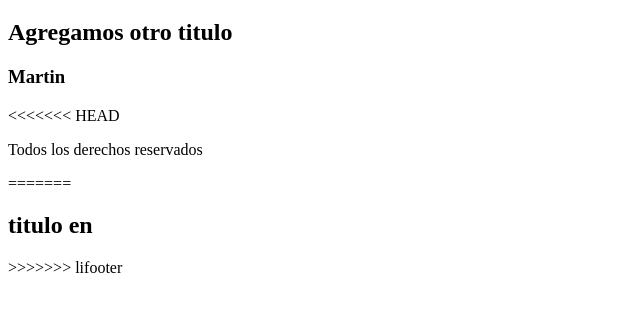
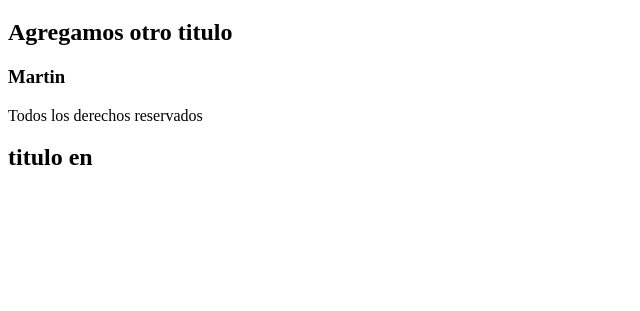
Before and after one commit to MartinM53/git-branches, a plain HTML site: page index.html in a window 1280 px wide. Shown: the part 61-372 px from the top of the page, without its empty margins (0-640 px from the left). Drawn offline with Linux system fonts and the light colour scheme.

Commit message:
commiteado

```diff
--- a/index.html
+++ b/index.html
@@ -11,14 +11,11 @@
     <h2>Agregamos otro titulo</h2>
     <h3>Martin</h3>
 
-<<<<<<< HEAD
     <footer>
         <p>Todos los derechos reservados</p>
     </footer>
-=======
     <h2>
         titulo en
     </h2>
->>>>>>> lifooter
 </body>
 </html>
```
